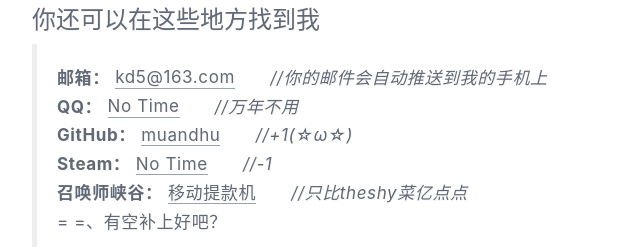
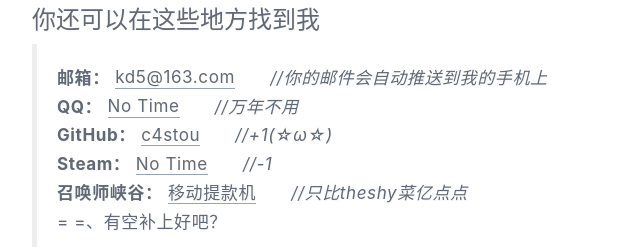
Before and after one commit to ikorz7/ikorz7.github.io, a plain HTML site: page about.html in a window 1280 px wide. Shown: the part 972-1221 px from the top of the page, 63-703 px from the left. Drawn offline with nearby package versions, Linux system fonts and the light colour scheme; a script that the page names is missing; a web font is replaced by a local one.

Commit message:
Site updated: 2020-05-10 04:03:36

```diff
--- a/about.html
+++ b/about.html
@@ -24,7 +24,7 @@
 <li>2020年-斗鼠上堂蝙蝠出，荆楚大地瘟疫流。望君安</li>
 </ul>
 <h4>你还可以在这些地方找到我</h4><blockquote>
-<p><strong>邮箱：</strong> <a href="mailto:ad&#40;&#31;&#36;&#33;&#97;&#100;&#46;&#99;&#110;" target="_blank" rel="noopener">kd5@163.com</a>　　<em>//你的邮件会自动推送到我的手机上</em><br><strong>QQ：</strong> <a href="http://sighttp.qq.com/authd?IDKEY=0" target="_blank" rel="noopener">No Time</a>　　<em>//万年不用</em><br><strong>GitHub：</strong> <a href="https://github.com/muandhu" target="_blank" rel="noopener">muandhu</a>　　<em>//+1(☆ω☆)</em><br><strong>Steam：</strong> <a href="https://c4sto.com/images/img1.jpg" target="_blank" rel="noopener">No Time</a>　　<em>//-1</em><br><strong>召唤师峡谷：</strong> <a href="https://c4sto.com/images/img1.jpg" target="_blank" rel="noopener">移动提款机</a>　　<em>//只比theshy菜亿点点</em><br>= =、有空补上好吧？</p>
+<p><strong>邮箱：</strong> <a href="mailto:ad&#40;&#31;&#36;&#33;&#97;&#100;&#46;&#99;&#110;" target="_blank" rel="noopener">kd5@163.com</a>　　<em>//你的邮件会自动推送到我的手机上</em><br><strong>QQ：</strong> <a href="http://sighttp.qq.com/authd?IDKEY=0" target="_blank" rel="noopener">No Time</a>　　<em>//万年不用</em><br><strong>GitHub：</strong> <a href="https://github.com/c4stou" target="_blank" rel="noopener">c4stou</a>　　<em>//+1(☆ω☆)</em><br><strong>Steam：</strong> <a href="https://c4sto.com/images/img1.jpg" target="_blank" rel="noopener">No Time</a>　　<em>//-1</em><br><strong>召唤师峡谷：</strong> <a href="https://c4sto.com/images/img1.jpg" target="_blank" rel="noopener">移动提款机</a>　　<em>//只比theshy菜亿点点</em><br>= =、有空补上好吧？</p>
 </blockquote>
 <h3><strong>版权声明</strong></h3><p><img style="width: 25%;left: 25%;margin-right: 10px;display: inline;position: relative;" src="https://c4sto.com/images/img3.jpg" alt="知识共享许可协议"></p>
 <p>博客内的所有原创内容（包括但不限于文章、图像等）除特别声明外均采用<a href="http://creativecommons.org/licenses/by-nc-sa/4.0/" target="_blank" rel="noopener">知识共享署名-非商业性使用-相同方式共享 4.0 国际许可协议</a>，任何人都可以自由传播，但不得用于商用且必须署名并以相同方式分享。</p>
```
